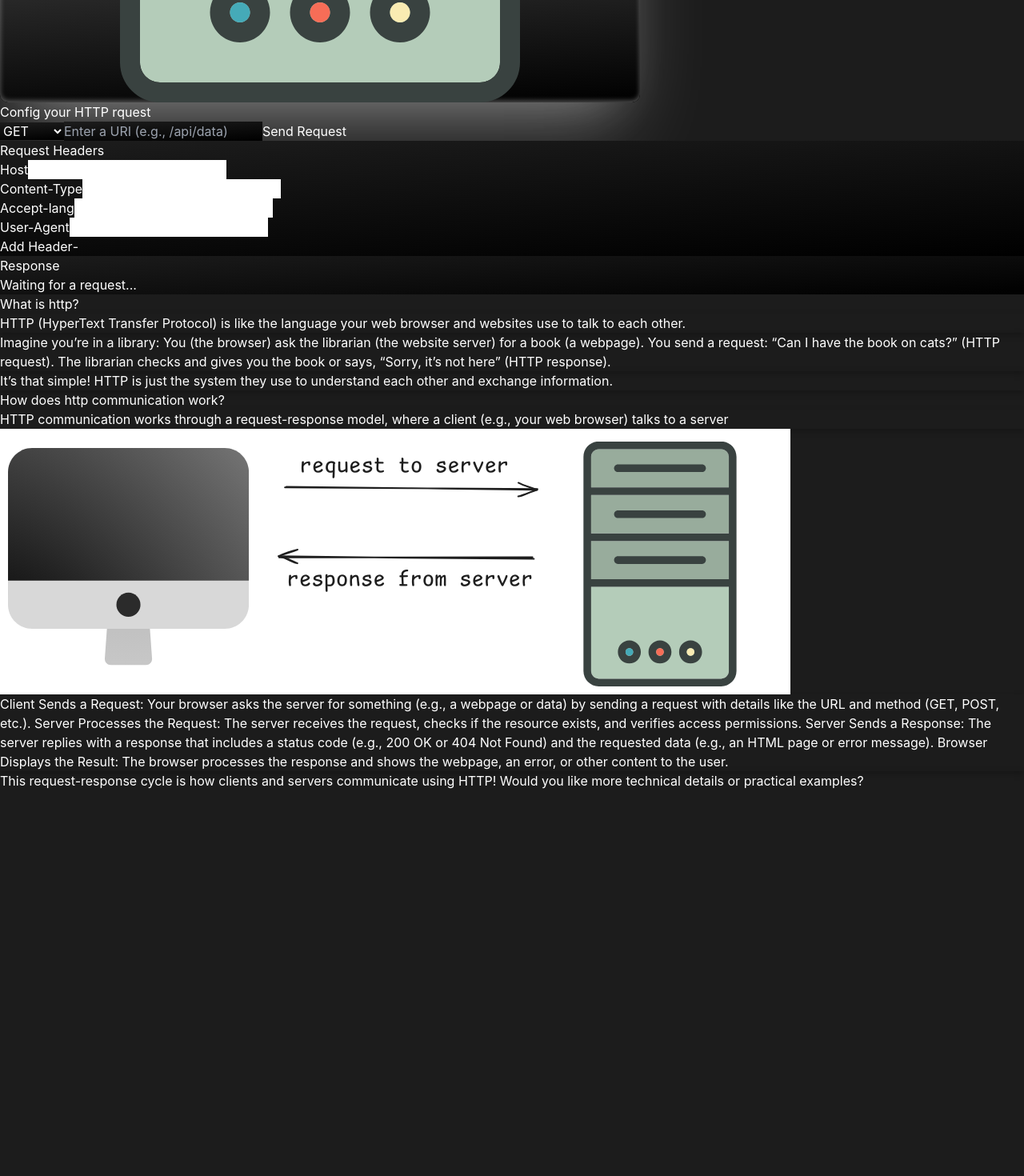
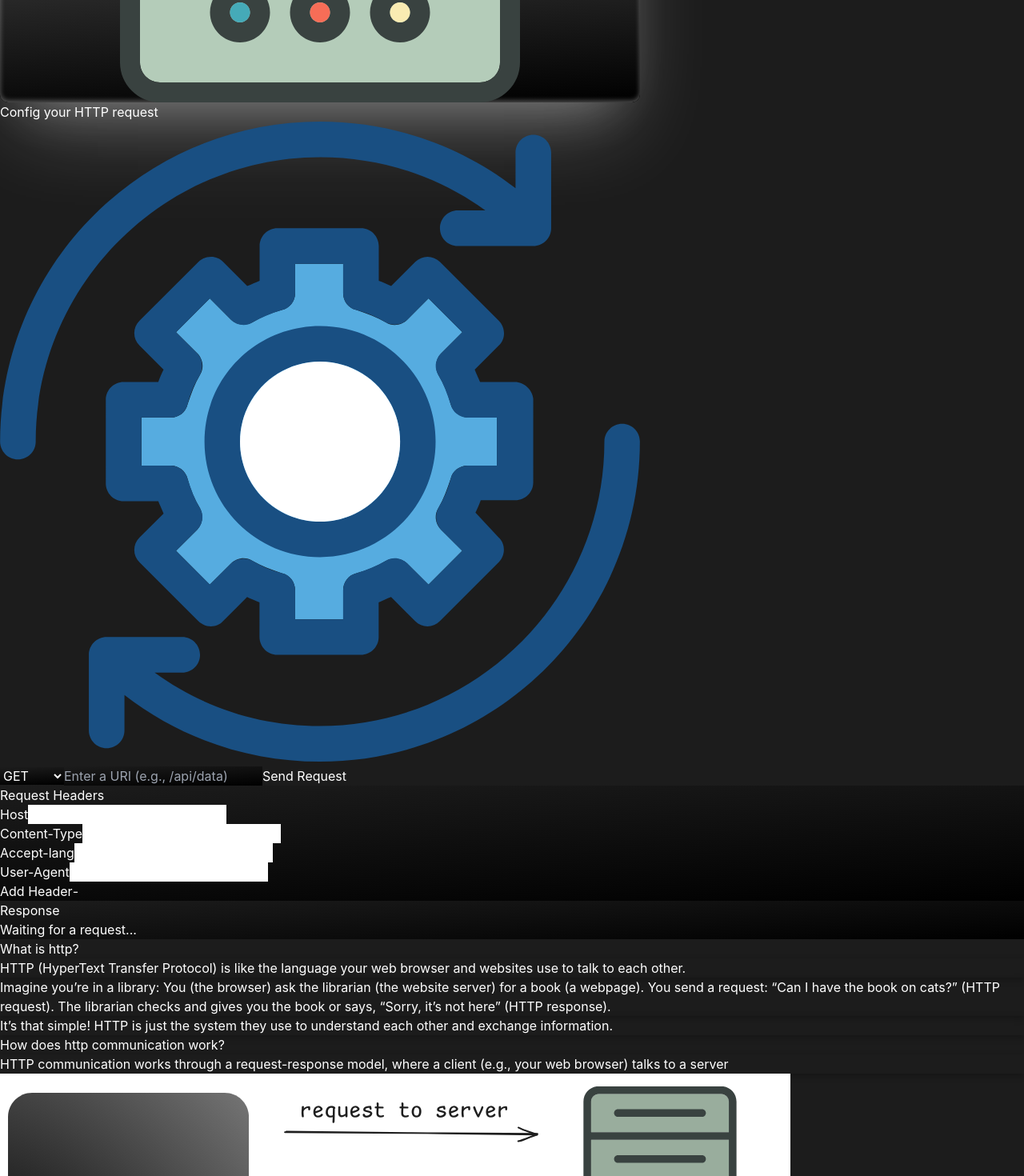
Before and after one commit to constayush/netSim, a React (Vite) app: page / in a window 1280 px wide. Shown: the part 1020-2490 px from the top of the page at 80% size. Before the commit the page ends 2008 px from the top, so only its background shows below. Built offline with nearby package versions, Linux system fonts and the light colour scheme.

Commit message:
ui changes

```diff
--- a/src/App.jsx
+++ b/src/App.jsx
@@ -1,7 +1,7 @@
 import { useState } from "react";
 import clientIcon from "../public/clientsvg.svg";
 import serverIcon from "../public/server.svg";
-// import settingIcon from "../public/settingIcon.svg";
+import settingIcon from "../public/settingIcon.svg";
 import { motion } from "framer-motion";
 import BlogPara from "./blogPara";
 import clientServerIcon from "../public/client-server.svg";
@@ -27,7 +27,7 @@ function App() {
     if (request) {
 
       setIsRequestSent(true)
-
+      setResponse(false)
 
       setTimeout(() => {
         setIsRequestSent(false)
@@ -73,12 +73,12 @@ function App() {
   };
 
 
-  // const handleConfigClick = () => {
+  const handleConfigClick = () => {
 
-  //   if (showConfig === "hidden") setShowConfig("flex")
-  //   else setShowConfig("hidden");
+    if (showConfig === "hidden") setShowConfig("flex")
+    else setShowConfig("hidden");
 
-  // }
+  }
 
 
 
@@ -135,8 +135,8 @@ function App() {
           {response && (
             <motion.div
               className="bg-black border-dashed border absolute text-white px-4 py-2 rounded-full"
-              initial={{ x: 50, opacity: 0 }}
-              animate={{ x: -50, opacity: 1 }}
+              initial={{ x: 100, opacity: 0 }}
+              animate={{ x: -150, opacity: 1 }}
               transition={{ duration: 1 }}
             >
               {response.body}
@@ -150,9 +150,13 @@ function App() {
         <div className="w-full flex  justify-center items-center">
           <div className="max-w-6xl flex flex-col justify-center items-center ">
 
-            <h1 className="text-4xl my-[4rem] w-full flex  justify-left items-center">Config your HTTP rquest</h1>
+            <div className="flex justify-center items-center gap-4">
+              <h1 className="text-3xl my-[4rem] w-full flex  justify-left items-center">Config your HTTP request</h1>
+              <button onClick={handleConfigClick} className=" "><img className="w-9 hover:rotate-45 transition-transform " src={settingIcon} /></button>
+            </div>
 
-            <div className="msg-section w-full flex flex-col flex-wrap justify-center items-center gap-5 sm:gap-8 ">
+
+            <div className={`msg-section w-full ${showConfig} flex-col flex-wrap justify-center items-center gap-5 sm:gap-8 `}>
 
               <div className={`req-input-main-line w-full flex flex-col justify-center items-center `}>
 
@@ -187,7 +191,7 @@ function App() {
               <div className={`request-response grid grid-cols-1 sm:grid-cols-2 gap-4`}>
 
 
-                <div className={`req-headers ${showConfig}  flex-col p-4 w-full border  gap-2 rounded grad text-white`}>
+                <div className={`req-headers flex  flex-col p-4 w-full border  gap-2 rounded grad text-white`}>
                   <h3 className="text-lg mb-2">Request Headers</h3>
 
                   {Object.keys(headers).map((key) => (
@@ -275,7 +279,7 @@ The browser processes the response and shows the webpage, an error, or other con
 
               img={clientServerIcon}
 
-              con="This request-response cycle is how clients and servers communicate using HTTP! Would you like more technical details or practical examples?" />
+              con="This request-response cycle is how clients and servers communicate using HTTP!" />
 
 
 
--- a/src/blogPara.jsx
+++ b/src/blogPara.jsx
@@ -1,7 +1,7 @@
 function BlogPara({ques, ans, analogy, con, img}) {
   return (
-    <div className="p-2">
-    <h1 className="text-4xl mb-2">{ques}</h1>
+    <div className="p-2 mb-8">
+    <h1 className="text-4xl mb-8">{ques}</h1>
 
     <div className="w-full  bg-[#090909cb] text-stone-300 p-4">
     <p className="w-full text-lg p-2 rounded-lg sha">{ans}</p>
```
